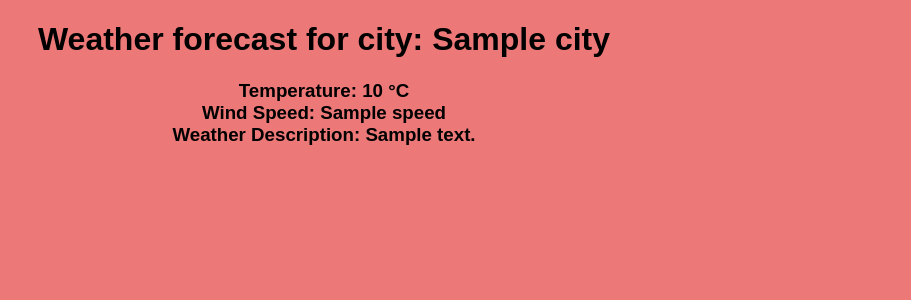
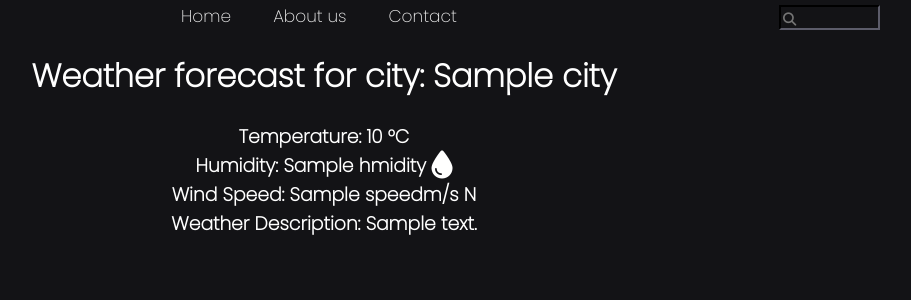
Before and after one commit to JohnNtirintis/Weather-Application, a Flask app: page /weather/ in a window 1280 px wide. Shown: the top 300 px of the page, without its empty margins (316-1227 px from the left). Run offline with Flask 3, Linux system fonts and the light colour scheme; a database or web service that is not in the repository returns one stand-in record (values such as "Sample title"); data that the repository does not hold is empty; some libraries are stand-ins or nearby versions.

Commit message:
Further Developed the Front

```diff
--- a/main.py
+++ b/main.py
@@ -24,7 +24,7 @@ def by_city(city):
     data = response.json()
     # Checking to see if the request was successful
     if response.status_code == 200:
-        return render_template('weather.html', city=city, temp=data['main']['temp'], weather_desc=data['weather'][0]['description'],
+        return render_template('weather.html', city=city, temp=data['main']['temp'], humidity=data['main']['hmidity'] ,weather_desc=data['weather'][0]['description'],
                          wind_speed=data['wind']['speed'])
         # print_data(data)
     else:
--- a/static/main.css
+++ b/static/main.css
@@ -84,12 +84,6 @@ section {
     transform: translateX(0);
 }
 
-.show {
-    opacity: 1;
-    filter: blur(0);
-    transform: translateX(0);
-}
-
 .text {
     text-align: center;
 }
--- a/static/main.js
+++ b/static/main.js
@@ -26,7 +26,6 @@ window.onload = function() {
     }
 };
 
-
 const hiddenElements = document.querySelectorAll('.hidden');
 const menuHiddenElements = document.querySelectorAll('.menu-hidden');
 hiddenElements.forEach((el) => observer.observe(el))
--- a/static/style.css
+++ b/static/style.css
@@ -1,6 +1,53 @@
+@import url('https://fonts.googleapis.com/css2?family=DM+Serif+Display&family=Poppins:wght@200&display=swap');
+
 body {
-    background-color: rgb(236, 120, 120);
-    font-family: Arial, Helvetica, sans-serif;
+    background-color: #131316;
+    color: #ffffff;
+    font-family: 'Poppins', sans-serif;
+    padding: 0;
+    margin: 0;
+}
+.topnav {
+    position: relative;
+    overflow: hidden;
+  }
+
+  /* Style the links inside the navigation bar */
+.topnav a {
+    float: left;
+    color: #f2f2f2;
+    text-align: center;
+    padding: 14px 16px;
+    text-decoration: none;
+    font-size: 17px;
+}
+  /* Centered Nav */
+.topnav-centered {
+    position: absolute;
+    top: 50%;
+    left: 50%;
+    transform: translate(-50%, -50%);
+    display: flex;
+    align-items: center;
+}
+
+.topnav-centered a {
+    margin-right: 10px;
+}
+
+/* Right-aligned section inside the top navigation */
+.topnav-right {
+    float: right;
+}
+
+.search-bar {
+    margin-top: 5px;
+    padding-top: 5px;
+    /* padding: 0px; */
+    /* margin-right: 0px; */
+    width: 50%;
+    background-color: #131316;
+    border-color: #131316;
 }
 
 .weather-title {
@@ -11,8 +58,50 @@ body {
     text-align: center;
 }
 
+
+.letter {
+    display: inline;
+    opacity: 0;
+    filter: blur(5px);
+    transform: translateX(-100%);
+    transition: all 1s;
+}
+
+.menu-hidden {
+    opacity: 0;
+    filter: blur(5px);
+    /* transform: translateX(-100%); */
+    transition: all 1s;
+}
+
+.hidden {
+    opacity: 0;
+    filter: blur(5px);
+    /* Can play arround with the value depending on what you like */
+    transform: translateX(-20%);
+    transition: all 1s;
+}
+
+.show {
+    opacity: 1;
+    filter: blur(0);
+    transform: translateX(0);
+}
+
+.text {
+    text-align: center;
+}
+
+.logos {
+    display: flex;
+}
+
+.logo {
+    margin: 5px;
+}
+
+
 .error-message {
     color: red;
-    background-color: black;
     text-align: center;
 }
--- a/templates/home.html
+++ b/templates/home.html
@@ -13,13 +13,13 @@
 </head>
 <body>
 
-    <div>
+    <nav>
         <ul class="menu menu-hidden">
             <li class="letter menu-hidden"><a href="#" >Weather</a></li>
             <li class="letter menu-hidden"><a href="#" >About Us</a></li>
             <li class="letter menu-hidden"><a href="#" >Test</a></li>
-          </ul>
-    </div>
+        </ul>
+    </nav>
 
     <section class="hidden">
         <h1>Weather Forecast</h1>
--- a/templates/weather.html
+++ b/templates/weather.html
@@ -8,17 +8,40 @@
 
     <link rel="stylesheet" href="../static/style.css">
 
+    <script defer src="../static/main.js"></script>
+    <script src="https://kit.fontawesome.com/4fdd9d5910.js" crossorigin="anonymous"></script>
 </head>
 <body>
+    <!-- Top navigation -->
+    <div class="topnav menu-hidden">
+        <!-- Centered link -->
+        <div class="topnav-centered">
+        <a href="#home" class="active">Home</a>
+        <a href="#home" class="active">About us</a>
+        <a href="#home" class="active">Contact</a>
+        </div>
+
+        <!-- Right-aligned links -->
+        <div class="topnav-right">
+            <input class="search-bar" type="text" placeholder="&#xF002;" style="font-family:Arial, FontAwesome" />
+        </div>
+    </div>
+
     {%if city %}
-        <div class="weather-title">
+        <div class="hidden weather-title ">
             <h1>Weather forecast for city: {{city}}</h1>
         </div>
-        <div class="weather-text">
+        <div class="hidden letter weather-text">
             <h3>
                 Temperature: {{temp}} °C <br>
-                Wind Speed: {{wind_speed}} <br>
+                Humidity: {{humidity}} <i class="fa-solid fa-droplet fa-xl" style="color: #ffffff;"></i> <br>
+                Wind Speed: {{wind_speed}}m/s N <br>
                 Weather Description: {{weather_desc}}
+                {% if weather_desc == 'Clear Sky' %}
+                    <i class="fa-solid fa-sun fa-2xl" style="color: #ffffff;"></i>
+                {% elif weather_desc == 'few clouds'%}
+                    <i class="fa-solid fa-cloud fa-2xl" style="color: #ffffff;"></i>
+                {% endif %}
             </h3>
         </div>
     {%elif error%}
```
